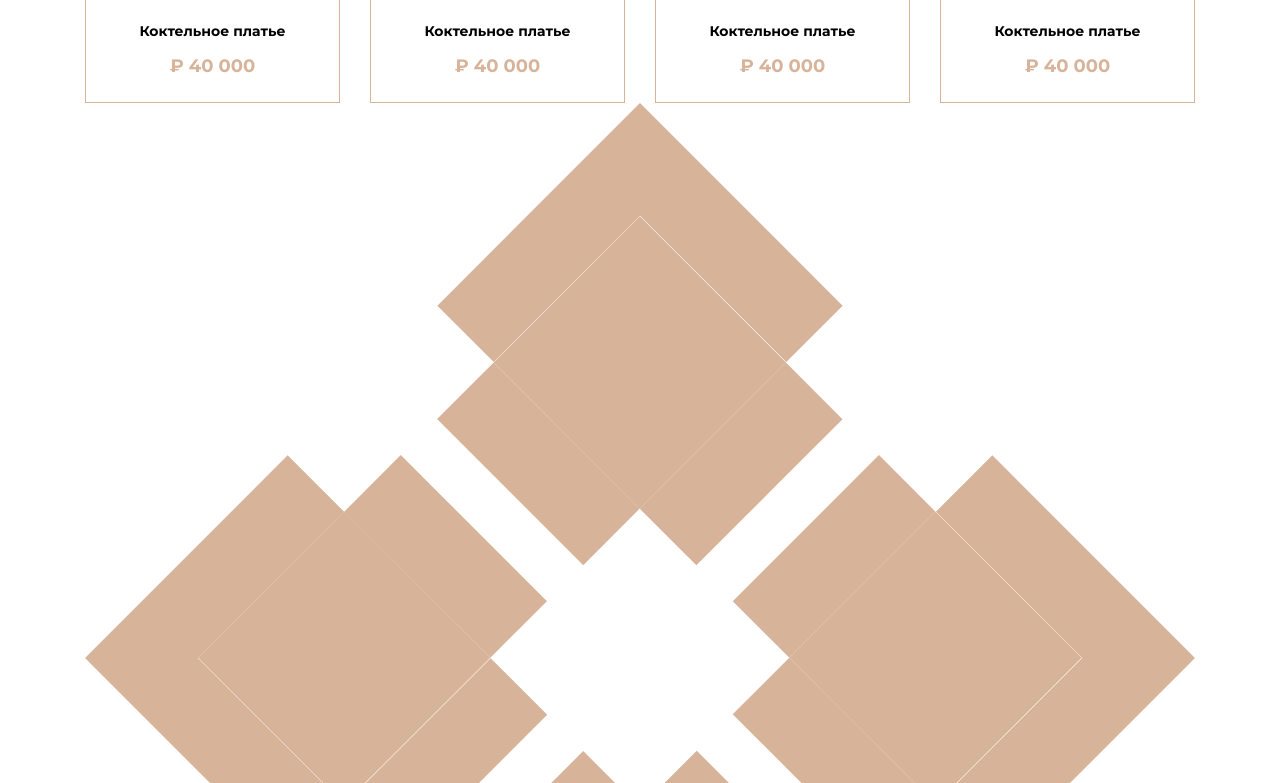
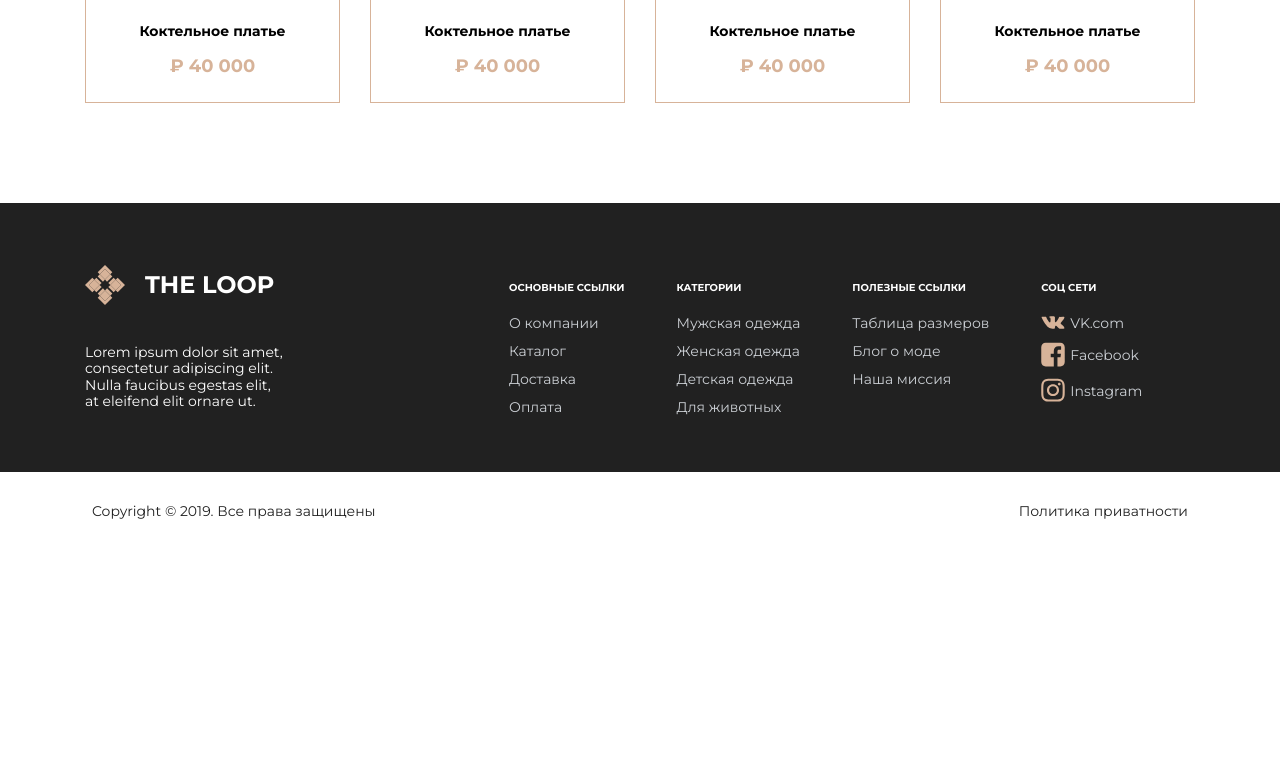
Before and after one commit to Josuke12/the-loop-web-shop, a website: page src/index.pug in a window 1280 px wide. Shown: the part 2057-2840 px from the top of the page. After the commit the page ends 2600 px from the top, so only its background shows below. Drawn offline with nearby package versions, Linux system fonts and the light colour scheme; files that its build step writes are made by us from their sources; files whose address does not match are found by name.

Commit message:
Конечная вёрстка футера

```diff
--- a/src/pug/components/footer.pug
+++ b/src/pug/components/footer.pug
@@ -1,4 +1,4 @@
-footer
+footer.footer
 	.footer__black
 		._container
 			.footer__block
@@ -32,7 +32,12 @@ footer
 							li <a href="#"> Наша миссия</a>
 					.footer__link
 						h5 Соц сети
-						ul
+						ul.social-list
 							li <img src="img/vk-ico.svg" alt="вк" > <a href="#"> VK.com</a>
 							li <img src="img/facebook-ico.svg" alt="фейсбук" > <a href="#"> Facebook</a>
 							li <img src="img/inst-ico.svg" alt="инста" ><a href="#"> Instagram</a>
+	.footer__white
+		._container
+			.footer__copy
+				p Copyright © 2019. Все права защищены
+				p Политика приватности
--- /dev/null
+++ b/src/scss/components/footer.scss
@@ -0,0 +1,136 @@
+.footer {
+	margin-top: 10rem;
+	&__black {
+		background: #212121;
+		color: #fff;
+	}
+	&__block {
+		display: flex;
+		align-items: center;
+		flex-wrap: wrap;
+	}
+	&__header {
+		&--header {
+			display: flex;
+			align-items: center;
+			margin-top: 6.2rem;
+			img {
+				max-width: 4rem;
+			}
+			h3 {
+				text-transform: uppercase;
+				font-size: 2.4rem;
+				margin-left: 2rem;
+			}
+		}
+		&--text {
+			margin-top: 3.9rem;
+			margin-bottom: 6.3rem;
+			p {
+				font-size: 1.4rem;
+				line-height: 117%;
+				max-width: 20rem;
+			}
+		}
+	}
+
+	&__links {
+		display: flex;
+		align-items: flex-start;
+		margin-left: 22.4rem;
+		margin-top: 2.3rem;
+	}
+
+	&__link {
+		h5 {
+			font-size: 1rem;
+			line-height: 118%;
+			text-transform: uppercase;
+			margin-bottom: 2rem;
+		}
+		li {
+			color: #CBCFD4;
+			font-size: 1.4rem;
+			&:not(:last-child) {
+				margin-bottom: 1rem;
+			}
+		}
+		img {
+			max-width: 2.4rem;
+		}
+		&:not(:last-child) {
+			margin-right: 5.2rem;
+		}
+		.social-list {
+			li {
+				display: flex;
+				align-items: center;
+				a {
+					margin-left: .5rem;
+				}
+			}
+		}
+	}
+
+	&__copy {
+		color: #212121;
+		display: flex;
+		align-items: center;
+		justify-content: space-between;
+		font-size: 1.4rem;
+		margin: 3rem 0 2.3rem;
+		padding: 0 .7rem;
+		flex-wrap: wrap;
+	}
+}
+
+
+@media (max-width: 1047px) {
+	.footer {
+		&__header {
+			width: 100%;
+			display: flex;
+			flex-direction: column;
+			align-items: center;
+			text-align: center;
+			&--text {
+				p {
+					max-width: 52rem;
+				}
+			}
+		}
+		&__links {
+			width: 100%;
+			margin-left: 0;
+			justify-content: center;
+		}
+	}
+
+}
+
+@media (max-width: 653px) {
+	.footer__links {
+		display: none;
+	}
+}
+
+@media (max-width: 474px) {
+	.footer__copy {
+		justify-content: center;
+		flex-direction: column;
+		p {
+			line-height: 150%;
+		}
+	}
+}
+
+@media (max-width: 320px) {
+	.footer__header--text {
+		display: none;
+	}
+	.footer__header--header {
+		margin-top: 2.3rem;
+		margin-bottom: 2.3rem;
+		font-size: 2rem;
+	}
+}
--- a/src/scss/main.scss
+++ b/src/scss/main.scss
@@ -13,3 +13,4 @@
 @import './components/separator-block';
 @import './components/collections-block';
 @import './components/models';
+@import './components/footer';
```
Also changed, not shown: index.html, style/style.css.
